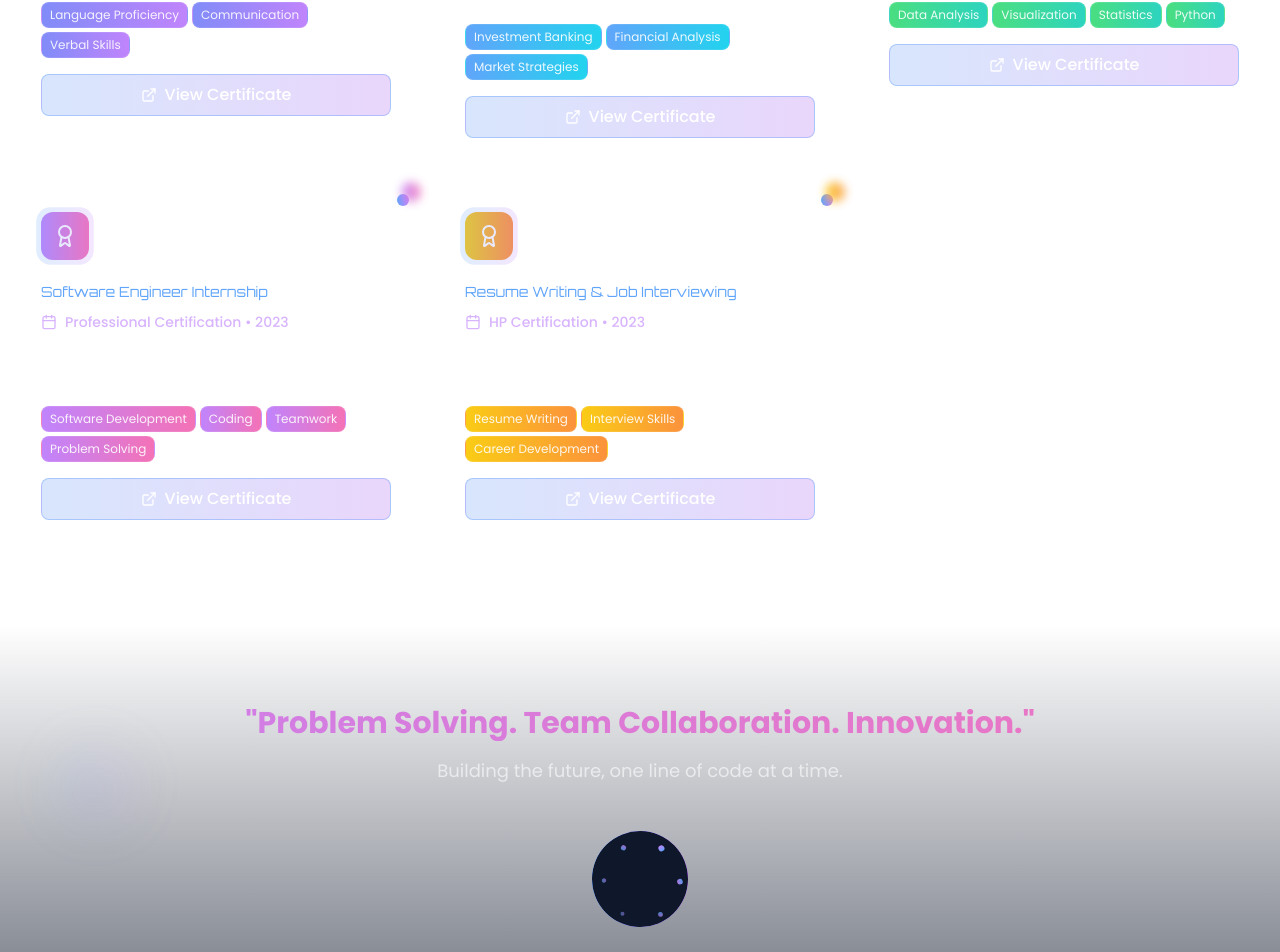
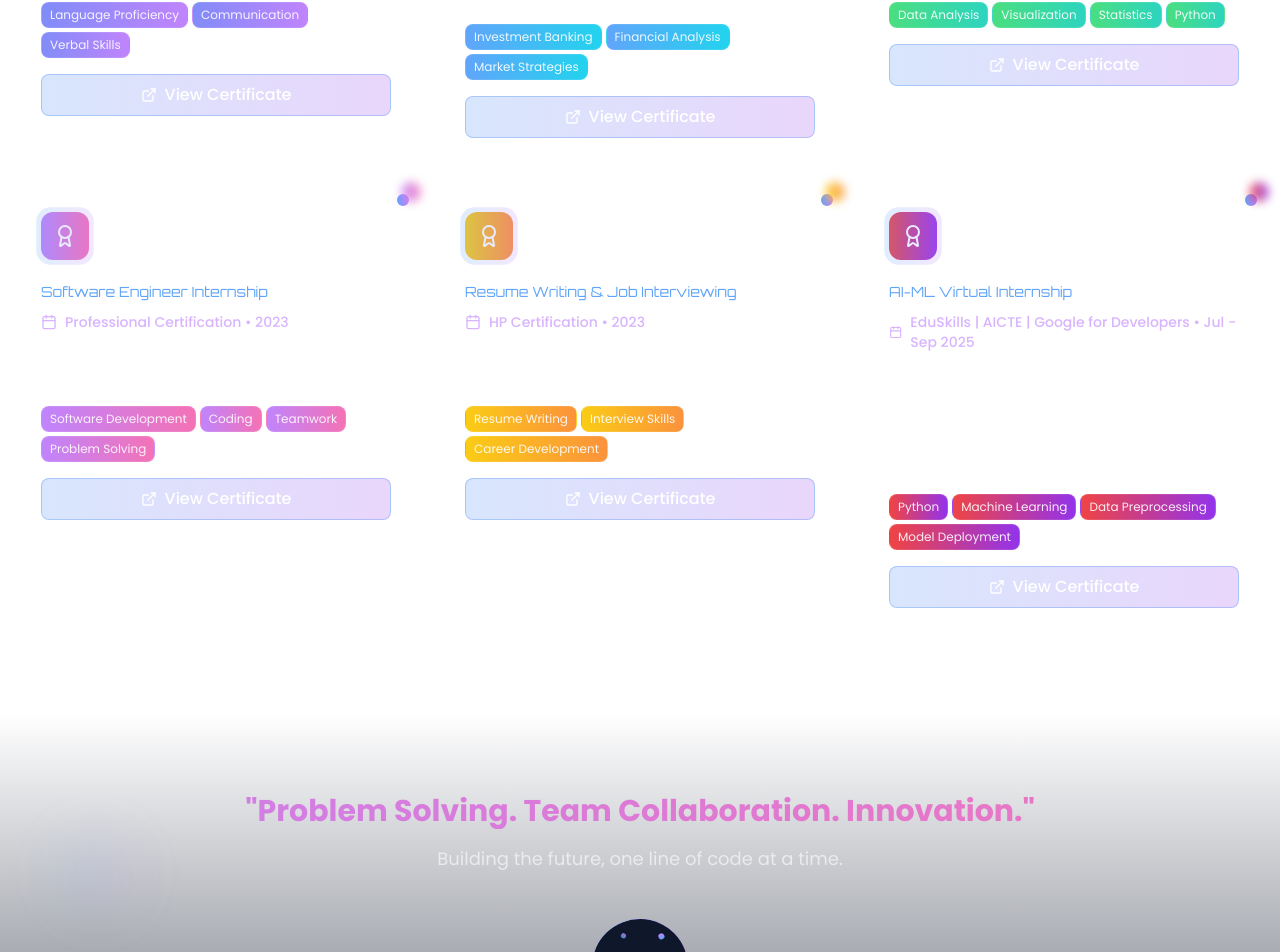
Before and after one commit to vishnu3821/MY_Portfolio, a React (Vite) app: page / in a window 1280 px wide. Shown: the part 6307-7259 px from the top of the page. Built offline with nearby package versions, Linux system fonts and the light colour scheme.

Commit message:
feat: Add AI-ML Virtual Internship certification

```diff
--- a/src/components/CertificationsSection.tsx
+++ b/src/components/CertificationsSection.tsx
@@ -51,6 +51,15 @@ const CertificationsSection: React.FC = () => {
       skills: ["Resume Writing", "Interview Skills", "Career Development"],
       gradient: "from-yellow-400 to-orange-400",
       pdf: "/certificates/(HP CERTIFICATE)Resume Writing and Job Interviewing.pdf"
+    },
+    {
+      title: "AI-ML Virtual Internship",
+      issuer: "EduSkills | AICTE | Google for Developers",
+      date: "Jul - Sep 2025",
+      description: "10-week intensive program on Artificial Intelligence & Machine Learning with hands-on projects and real-world problem statements. Mentored under the Google for Developers ecosystem.",
+      skills: ["Python", "Machine Learning", "Data Preprocessing", "Model Deployment"],
+      gradient: "from-red-500 to-purple-600",
+      pdf: "/certificates/eduskills_ai_ml_internship.pdf"
     }
   ];
 
```
Also changed, not shown: 1 other file (tests, documents, lock files or other folders).
